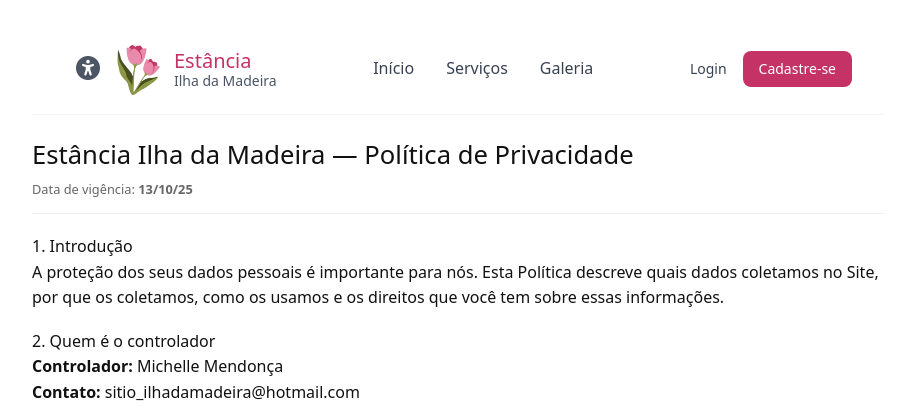
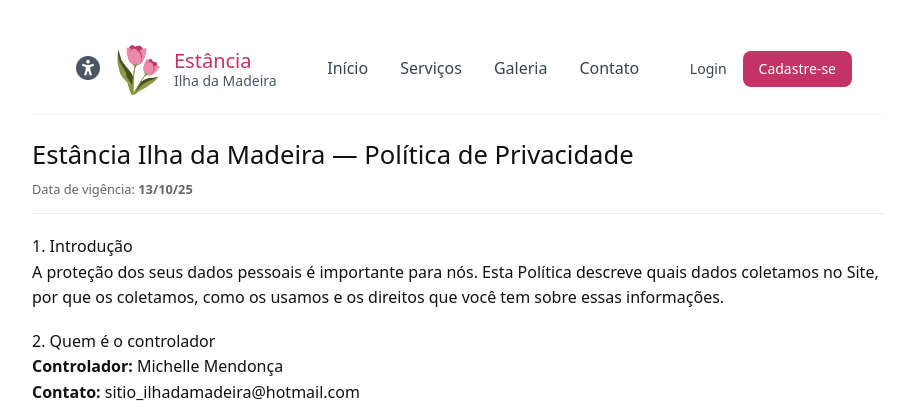
Before and after one commit to yiguinn/projetoEstancia, a PHP site: page /PRIVACY_POLICY.php in a window 1280 px wide. Shown: the top 420 px of the page, without its empty margins (182-1097 px from the left). Run offline with PHP 8.4, Linux system fonts and the light colour scheme; some libraries are stand-ins or nearby versions; some web fonts are replaced.

Commit message:
ahhhhhhh nao era nao

```diff
--- a/view/header.php
+++ b/view/header.php
@@ -3,8 +3,50 @@ if (session_status() === PHP_SESSION_NONE) {
     session_start();
 }
 
-// --- CONFIGURAÇÃO FIXA PARA ARQUIVOS DENTRO DA PASTA VIEW ---
-// Este header só deve ser incluído por arquivos que estão em /view/
+// --- LÓGICA BLINDADA DE CAMINHOS ---
+// Verifica se o arquivo atual está dentro da pasta '/view/'
+$in_view_folder = strpos($_SERVER['SCRIPT_NAME'], '/view/') !== false;
+
+if ($in_view_folder) {
+    // ESTOU DENTRO DA PASTA VIEW (Ex: Galeria, Perfil, Login)
+    $path_css = "style.css";
+    $path_img = "imagens/logo.png";
+    $path_avatar_dir = "uploads/avatars/";
+    $path_js_acc = "accessibility.js"; // Script na mesma pasta
+
+    // Links de Navegação
+    $link_home = "../index.php";
+    $link_servicos = "../index.php#servicos";
+    $link_galeria = "../index.php#galeria";
+    $link_contato = "../index.php#contato"; // NOVO LINK
+
+    // Links do Usuário
+    $link_painel = "painelAdmin.php";
+    $link_perfil = "perfil.php";
+    $link_login = "login.php";
+    $link_cadastro = "cadastro.php";
+    $link_logout = "../controller/authController.php?action=logout";
+
+} else {
+    // ESTOU NA RAIZ (index.php)
+    $path_css = "view/style.css";
+    $path_img = "view/imagens/logo.png";
+    $path_avatar_dir = "view/uploads/avatars/";
+    $path_js_acc = "view/accessibility.js"; // Script dentro da view
+
+    // Links de Navegação
+    $link_home = "index.php";
+    $link_servicos = "#servicos";
+    $link_galeria = "#galeria";
+    $link_contato = "#contato"; // NOVO LINK
+
+    // Links do Usuário
+    $link_painel = "view/painelAdmin.php";
+    $link_perfil = "view/perfil.php";
+    $link_login = "view/login.php";
+    $link_cadastro = "view/cadastro.php";
+    $link_logout = "controller/authController.php?action=logout";
+}
 
 $is_logged_in = isset($_SESSION['user_id']);
 $is_admin = $is_logged_in && isset($_SESSION['user_role']) && $_SESSION['user_role'] === 'admin';
@@ -17,13 +59,12 @@ $is_admin = $is_logged_in && isset($_SESSION['user_role']) && $_SESSION['user_ro
     <title>Estancia Ilha da Madeira</title>
     <script src="https://cdn.tailwindcss.com"></script>
     <link href="https://fonts.googleapis.com/css2?family=SF+Pro+Display:wght@400;500;600;700&display=swap" rel="stylesheet">
-
-    <link rel="stylesheet" href="../view/style.css">
+    <link rel="stylesheet" href="<?= $path_css ?>">
     <link rel="stylesheet" href="https://cdnjs.cloudflare.com/ajax/libs/font-awesome/6.5.2/css/all.min.css">
-    <link rel="icon" type="image/png" href="imagens/logo.png">
+    <link rel="icon" type="image/png" href="<?= $path_img ?>">
 
     <style>
-        /* Estilos de Acessibilidade */
+        /* Estilos de Acessibilidade e Cores */
         html[data-theme='high-contrast'] { --rosa-vibrante: #FFFF00; --texto-principal: #FFFFFF; --texto-secundario: #DDDDDD; --fundo-principal: #000000; --fundo-secundario: #1a1a1a; --borda: #FFFF00; }
         html[data-theme='high-contrast'] body, html[data-theme='high-contrast'] header { background-color: var(--fundo-principal) !important; color: var(--texto-principal) !important; }
         html[data-theme='high-contrast'] .text-rosa-vibrante { color: var(--rosa-vibrante) !important; }
@@ -45,8 +86,8 @@ $is_admin = $is_logged_in && isset($_SESSION['user_role']) && $_SESSION['user_ro
                 <i class="fas fa-universal-access fa-xl"></i>
             </button>
 
-            <a href="../index.php" class="flex items-center space-x-3 pl-12">
-                <img src="../view/imagens/logo.png" width="50" alt="Logo">
+            <a href="<?= $link_home ?>" class="flex items-center space-x-3 pl-12">
+                <img src="<?= $path_img ?>" width="50" alt="Logo">
                 <div>
                     <h1 class="text-xl font-medium text-rosa-vibrante">Estância</h1>
                     <p class="text-sm text-gray-600 -mt-1">Ilha da Madeira</p>
@@ -54,24 +95,25 @@ $is_admin = $is_logged_in && isset($_SESSION['user_role']) && $_SESSION['user_ro
             </a>
 
             <nav class="hidden md:flex items-center space-x-8">
-                <a href="../index.php#inicio" class="nav-link text-gray-700 hover:text-rosa-vibrante">Início</a>
-                <a href="../index.php#servicos" class="nav-link text-gray-700 hover:text-rosa-vibrante">Serviços</a>
-                <a href="../index.php#galeria" class="nav-link text-gray-700 hover:text-rosa-vibrante">Galeria</a>
+                <a href="<?= $link_home ?>" class="nav-link text-gray-700 hover:text-rosa-vibrante">Início</a>
+                <a href="<?= $link_servicos ?>" class="nav-link text-gray-700 hover:text-rosa-vibrante">Serviços</a>
+                <a href="<?= $link_galeria ?>" class="nav-link text-gray-700 hover:text-rosa-vibrante">Galeria</a>
+                <a href="<?= $link_contato ?>" class="nav-link text-gray-700 hover:text-rosa-vibrante">Contato</a>
 
                 <?php if ($is_admin): ?>
-                    <a href="painelAdmin.php" class="nav-link font-bold text-blue-600 hover:text-blue-800">Painel Admin</a>
+                    <a href="<?= $link_painel ?>" class="nav-link font-bold text-blue-600 hover:text-blue-800">Painel Admin</a>
                 <?php endif; ?>
             </nav>
 
             <div class="hidden md:flex items-center space-x-4">
                 <?php if ($is_logged_in):
-                    // Avatar: Já estamos na view, então acessa uploads direto
+                    // Lógica do Avatar
                     $avatarFile = isset($_SESSION['user_avatar']) && !empty($_SESSION['user_avatar'])
                         ? $_SESSION['user_avatar']
                         : null;
 
                     $avatarUrl = $avatarFile
-                        ? '../view/uploads/avatars/' . $avatarFile
+                        ? $path_avatar_dir . $avatarFile
                         : "https://ui-avatars.com/api/?name=" . urlencode($_SESSION['user_nome']) . "&background=C53366&color=fff";
                 ?>
 
@@ -88,21 +130,21 @@ $is_admin = $is_logged_in && isset($_SESSION['user_role']) && $_SESSION['user_ro
                                 <p class="text-sm font-bold text-gray-800 truncate"><?= htmlspecialchars($_SESSION['user_email']) ?></p>
                             </div>
 
-                            <a href="../view/perfil.php" class="block px-4 py-2 text-sm text-gray-700 hover:bg-rosa-suave hover:text-rosa-vibrante transition-colors">
+                            <a href="<?= $link_perfil ?>" class="block px-4 py-2 text-sm text-gray-700 hover:bg-rosa-suave hover:text-rosa-vibrante transition-colors">
                                 <i class="fas fa-user-circle mr-2 w-4 text-center"></i> Meu Perfil
                             </a>
 
                             <div class="border-t border-gray-100 my-1"></div>
 
-                            <a href="../controller/authController.php?action=logout" class="block px-4 py-2 text-sm text-red-600 hover:bg-red-50 transition-colors">
+                            <a href="<?= $link_logout ?>" class="block px-4 py-2 text-sm text-red-600 hover:bg-red-50 transition-colors">
                                 <i class="fas fa-sign-out-alt mr-2 w-4 text-center"></i> Sair
                             </a>
                         </div>
                     </div>
 
                 <?php else: ?>
-                    <a href="../view/login.php" class="text-gray-700 hover:text-rosa-vibrante text-sm">Login</a>
-                    <a href="../view/cadastro.php" class="bg-rosa-vibrante hover:opacity-90 text-white px-4 py-2 rounded-lg text-sm">
+                    <a href="<?= $link_login ?>" class="text-gray-700 hover:text-rosa-vibrante text-sm">Login</a>
+                    <a href="<?= $link_cadastro ?>" class="bg-rosa-vibrante hover:opacity-90 text-white px-4 py-2 rounded-lg text-sm">
                         Cadastre-se
                     </a>
                 <?php endif; ?>
@@ -140,5 +182,7 @@ $is_admin = $is_logged_in && isset($_SESSION['user_role']) && $_SESSION['user_ro
         </div>
     </aside>
     <svg id="svg-color-filters" style="position: absolute; height: 0; width: 0; visibility: hidden;" xmlns="http://www.w3.org/2000/svg"><defs><filter id="protanopia"><feColorMatrix type="matrix" values="0.567, 0.433, 0, 0, 0, 0.558, 0.442, 0, 0, 0, 0, 0.242, 0.758, 0, 0, 0, 0, 0, 1, 0"/></filter><filter id="deuteranopia"><feColorMatrix type="matrix" values="0.625, 0.375, 0, 0, 0, 0.700, 0.300, 0, 0, 0, 0, 0.300, 0.7, 0, 0, 0, 0, 0, 1, 0"/></filter><filter id="tritanopia"><feColorMatrix type="matrix" values="0.95, 0.05, 0, 0, 0, 0, 0.433, 0.567, 0, 0, 0, 0.475, 0.525, 0, 0, 0, 0, 0, 1, 0"/></filter><filter id="achromatopsia"><feColorMatrix type="matrix" values="0.299, 0.587, 0.114, 0, 0, 0.299, 0.587, 0.114, 0, 0, 0, 0.299, 0.587, 0.114, 0, 0, 0, 0, 0, 1, 0"/></filter></defs></svg>
+
+    <script src="<?= $path_js_acc ?>"></script>
 </body>
 </html>
```
